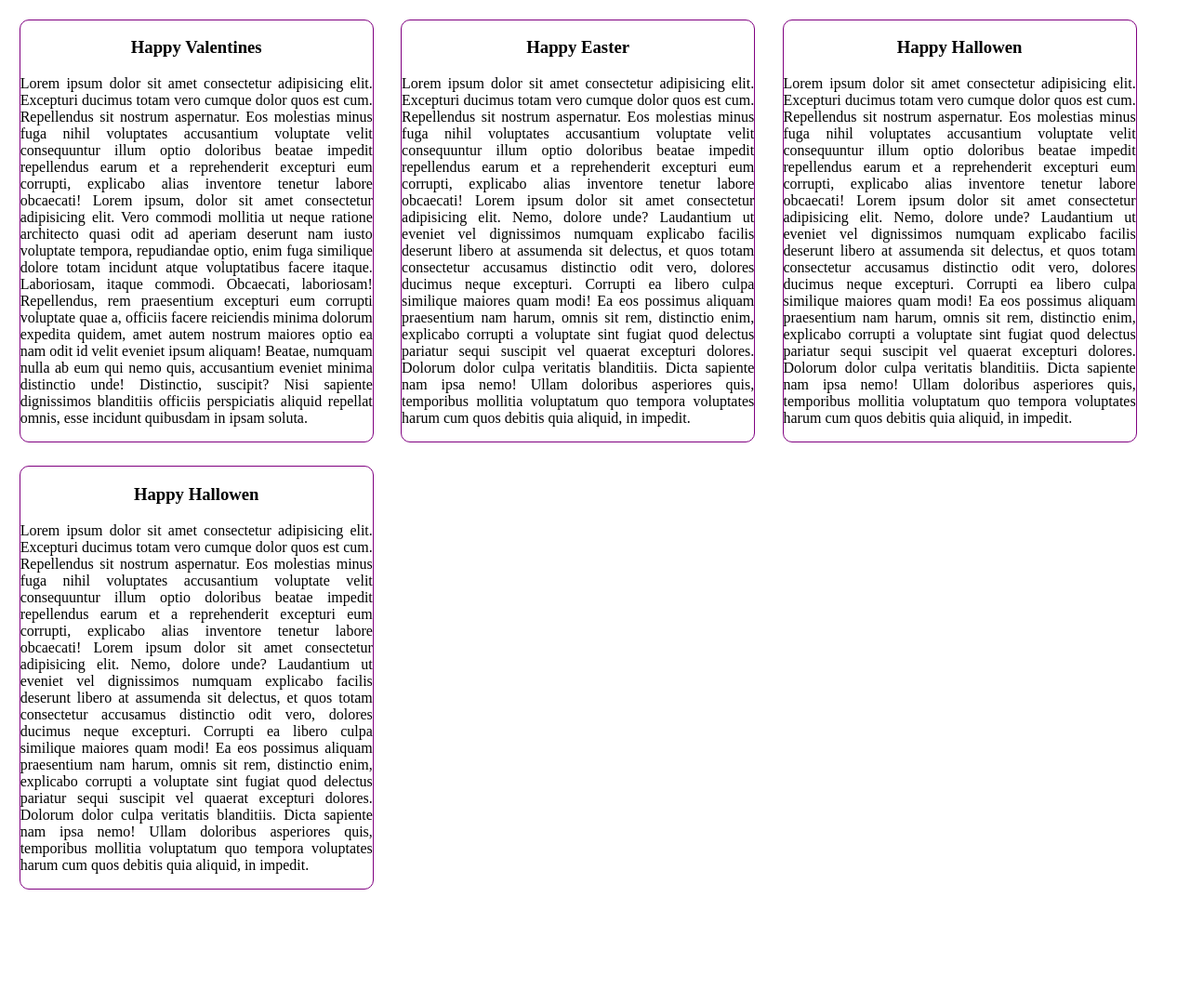
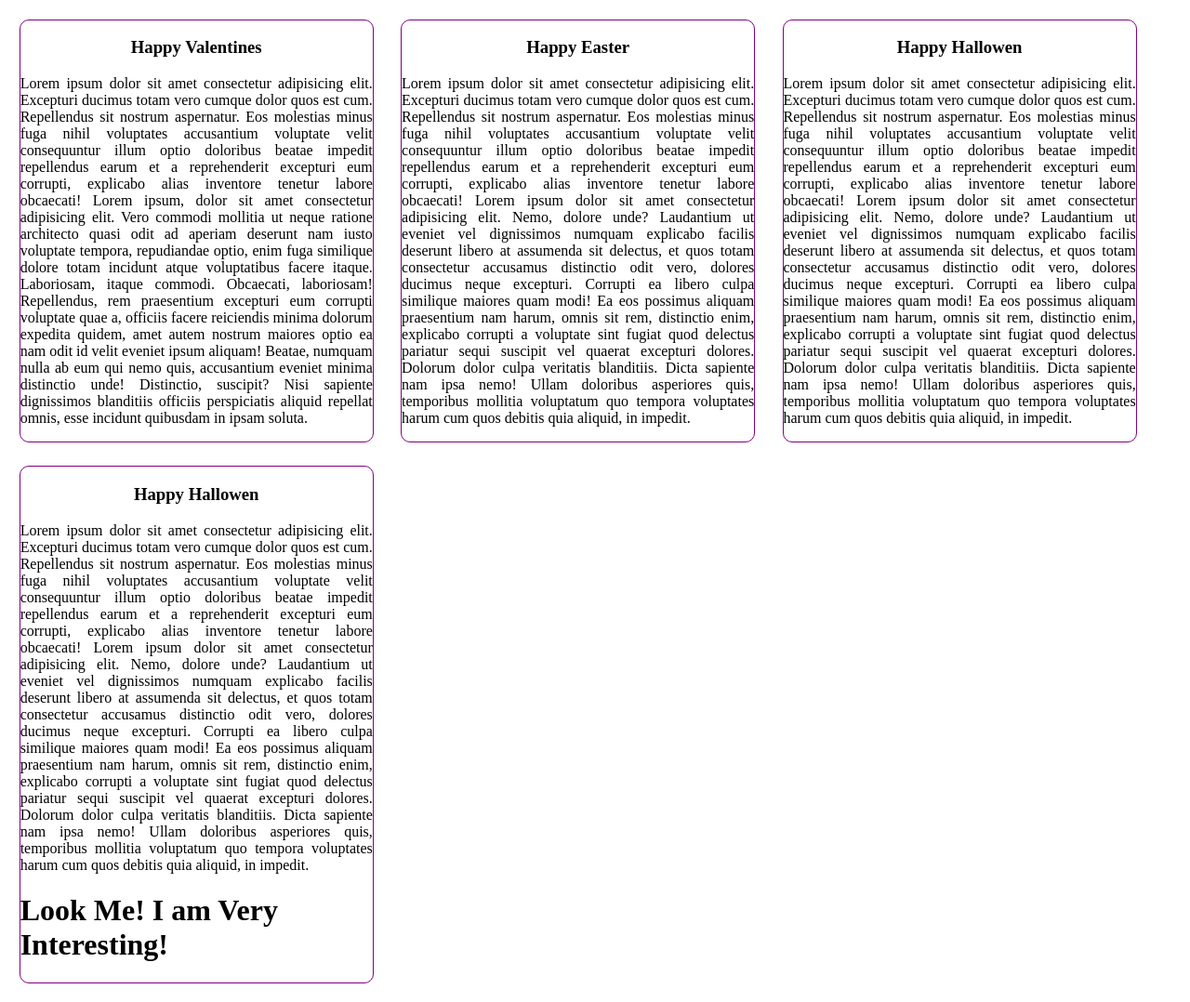
Before and after one commit to iamsadik/firstWebsite, a plain HTML site: page index.html in a window 1280 px wide. Shown: the whole page at 93% size. Before the commit the page ends 977 px from the top, so only its background shows below. Drawn offline with Linux system fonts and the light colour scheme.

Commit message:
added look me heading

```diff
--- a/index.html
+++ b/index.html
@@ -25,6 +25,8 @@
     <div class="blog">
         <h3>Happy Hallowen</h3>
         <p>Lorem ipsum dolor sit amet consectetur adipisicing elit. Excepturi ducimus totam vero cumque dolor quos est cum. Repellendus sit nostrum aspernatur. Eos molestias minus fuga nihil voluptates accusantium voluptate velit consequuntur illum optio doloribus beatae impedit repellendus earum et a reprehenderit excepturi eum corrupti, explicabo alias inventore tenetur labore obcaecati! Lorem ipsum dolor sit amet consectetur adipisicing elit. Nemo, dolore unde? Laudantium ut eveniet vel dignissimos numquam explicabo facilis deserunt libero at assumenda sit delectus, et quos totam consectetur accusamus distinctio odit vero, dolores ducimus neque excepturi. Corrupti ea libero culpa similique maiores quam modi! Ea eos possimus aliquam praesentium nam harum, omnis sit rem, distinctio enim, explicabo corrupti a voluptate sint fugiat quod delectus pariatur sequi suscipit vel quaerat excepturi dolores. Dolorum dolor culpa veritatis blanditiis. Dicta sapiente nam ipsa nemo! Ullam doloribus asperiores quis, temporibus mollitia voluptatum quo tempora voluptates harum cum quos debitis quia aliquid, in impedit.</p>
+
+        <h1>Look Me! I am Very Interesting!</h1>
     </div>
 </body>
 </html>
```
